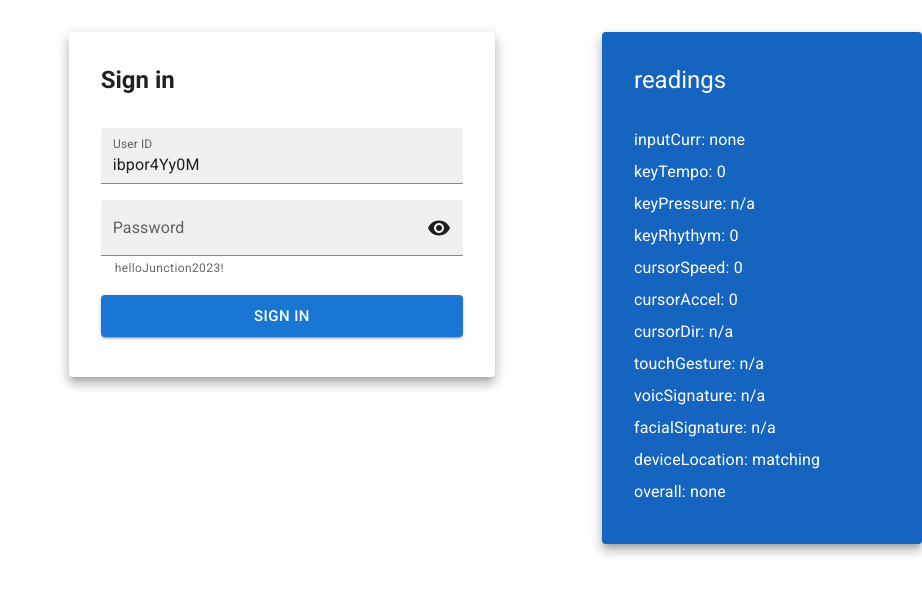
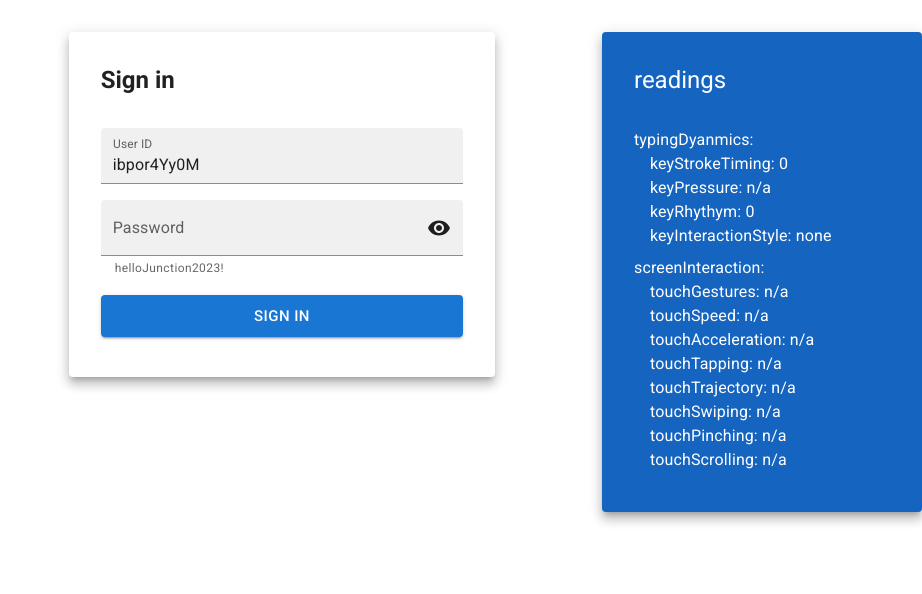
Before and after one commit to Eurydia/advanced-biometric-rapid-prototype, a React (Vite) app: page / in a window 1280 px wide. Shown: the top 594 px of the page, without its empty margins (358-1280 px from the left). Built offline with nearby package versions, Linux system fonts and the light colour scheme.

Commit message:
changes to better show potentials

```diff
--- a/package.json
+++ b/package.json
@@ -17,7 +17,9 @@
     "@mui/icons-material": "^5.11.16",
     "@mui/material": "^5.13.1",
     "react": "^18.2.0",
-    "react-dom": "^18.2.0"
+    "react-dom": "^18.2.0",
+    "react-media-recorder": "^1.6.6",
+    "react-webcam": "^7.0.1"
   },
   "devDependencies": {
     "@types/react": "^18.0.28",
--- a/src/App.tsx
+++ b/src/App.tsx
@@ -3,31 +3,107 @@ import {
   ThemeProvider,
   createTheme,
   Grid,
+  Button,
+  Typography,
 } from "@mui/material";
-import { FC, useState } from "react";
+import { FC, Fragment, useState } from "react";
 import "./App.css";
 
 import { Login } from "./Login";
 import { Biometric } from "./Biometric";
+import Webcam from "react-webcam";
+import { ReactMediaRecorder } from "react-media-recorder";
 
 const theme = createTheme();
 
 export const App: FC = () => {
+  const [page, setPage] = useState(0);
   const [password, setPassword] = useState("");
+
+  const handleLogin = () => {
+    if (password === "helloJunction2023!") {
+      setPage(1);
+    }
+  };
 
   return (
     <ThemeProvider theme={theme}>
       <CssBaseline />
+      {page === 0 ? (
         <Grid container sx={{ marginTop: 4 }}>
           <Grid item xs={4} />
           <Grid item xs={4}>
-          <Login password={password} onChange={setPassword} />
+            <Login
+              onLogin={handleLogin}
+              password={password}
+              onChange={setPassword}
+            />
           </Grid>
           <Grid item xs={1} />
           <Grid item xs={3}>
             <Biometric password={password} />
           </Grid>
         </Grid>
+      ) : (
+        <Fragment />
+      )}
+      {page === 1 ? (
+        <Grid container sx={{ marginTop: 4 }}>
+          <Grid item xs={4} />
+          <Grid item xs={4}>
+            <Typography>Please enable camera</Typography>
+            <Webcam />
+          </Grid>
+          <Grid item xs={4}>
+            <Button onClick={() => setPage(2)}>Proceed</Button>
+          </Grid>
+        </Grid>
+      ) : (
+        <Fragment />
+      )}
+      {page === 2 ? (
+        <Grid container sx={{ marginTop: 4 }}>
+          <Grid item xs={4} />
+          <Grid item xs={4}>
+            <Typography>
+              Please say the following sentence into the microphone:
+            </Typography>
+            <Typography fontWeight="bold">
+              The quick brown fox jumps over the lazy dog
+            </Typography>
+            <ReactMediaRecorder
+              video
+              render={({ startRecording, stopRecording }) => (
+                <div>
+                  <Button onClick={startRecording}>
+                    Start Recording
+                  </Button>
+                  <Button onClick={stopRecording}>
+                    Stop Recording
+                  </Button>
+                </div>
+              )}
+            />
+          </Grid>
+          <Grid item xs={4}>
+            <Button onClick={() => setPage(3)}>Proceed</Button>
+          </Grid>
+        </Grid>
+      ) : (
+        <Fragment />
+      )}
+      {page === 3 ? (
+        <Grid container sx={{ marginTop: 4 }}>
+          <Grid item xs={4} />
+          <Grid item xs={4}>
+            <Typography variant="h2">Sign in failed.</Typography>
+          </Grid>
+          <Grid item xs={1} />
+          <Grid item xs={3}></Grid>
+        </Grid>
+      ) : (
+        <Fragment />
+      )}
     </ThemeProvider>
   );
 };
--- a/src/Biometric.tsx
+++ b/src/Biometric.tsx
@@ -1,6 +1,7 @@
 import { FC } from "react";
 
 import {
+  Box,
   Typography,
   useTheme,
   Stack,
@@ -18,11 +19,16 @@ export const Biometric: FC<BiometricProps> = (props) => {
 
   const ready = props.password.length > 0;
 
-  let overall = "none";
-  if (ready && props.password.length > 5) {
-    overall = "failing";
+  let keyInteractionStyle = "slow";
+  const kintex = Math.floor(Math.random() * 10) % 3;
+
+  if (kintex === 0) {
+    keyInteractionStyle = "steady";
+  } else if (kintex === 1) {
+    keyInteractionStyle = "fast";
+  } else if (kintex === 2) {
+    keyInteractionStyle = "frantic";
   }
-
   return (
     <Card
       elevation={8}
@@ -35,28 +41,37 @@ export const Biometric: FC<BiometricProps> = (props) => {
       <CardHeader title="readings" />
       <CardContent>
         <Stack spacing={1}>
+          <Stack>
+            <Typography>typingDyanmics:</Typography>
+            <Box paddingLeft={2}>
               <Typography>
-            inputCurr: {ready ? props.password : "none"}
-          </Typography>
-          <Typography>
-            keyTempo: {ready ? Math.random().toFixed(8) : 0}
+                keyStrokeTiming:{" "}
+                {ready ? (Math.random() * 13).toFixed(4) : 0}
               </Typography>
               <Typography>keyPressure: n/a</Typography>
               <Typography>
-            keyRhythym: {ready ? (Math.random() * 13).toFixed(3) : 0}
+                keyRhythym:{" "}
+                {ready ? (Math.random() * 13).toFixed(3) : 0}
               </Typography>
               <Typography>
-            cursorSpeed: {ready ? (Math.random() * 13).toFixed(2) : 0}
+                keyInteractionStyle:{" "}
+                {ready ? keyInteractionStyle : "none"}
               </Typography>
-          <Typography>
-            cursorAccel: {ready ? (Math.random() * 13).toFixed(2) : 0}
-          </Typography>
-          <Typography>cursorDir: n/a</Typography>
-          <Typography>touchGesture: n/a</Typography>
-          <Typography>voicSignature: n/a</Typography>
-          <Typography>facialSignature: n/a</Typography>
-          <Typography>deviceLocation: matching</Typography>
-          <Typography>overall: {overall}</Typography>
+            </Box>
+          </Stack>
+          <Stack>
+            <Typography>screenInteraction:</Typography>
+            <Box paddingLeft={2}>
+              <Typography>touchGestures: n/a</Typography>
+              <Typography>touchSpeed: n/a</Typography>
+              <Typography>touchAcceleration: n/a</Typography>
+              <Typography>touchTapping: n/a</Typography>
+              <Typography>touchTrajectory: n/a</Typography>
+              <Typography>touchSwiping: n/a</Typography>
+              <Typography>touchPinching: n/a</Typography>
+              <Typography>touchScrolling: n/a</Typography>
+            </Box>
+          </Stack>
         </Stack>
       </CardContent>
     </Card>
--- a/src/Login.tsx
+++ b/src/Login.tsx
@@ -13,6 +13,8 @@ import { Visibility } from "@mui/icons-material";
 type LoginProps = {
   password: string;
   onChange: (next_password: string) => void;
+
+  onLogin: () => void;
 };
 
 export const Login: FC<LoginProps> = (props) => {
@@ -50,7 +52,7 @@ export const Login: FC<LoginProps> = (props) => {
             }}
           />
           <Button
-            disabled={props.password.length > 5}
+            onClick={props.onLogin}
             variant="contained"
             size="large"
           >
```
Also changed, not shown: 1 other file (tests, documents, lock files or other folders). Lines whose indentation alone changed are shown as unchanged.
